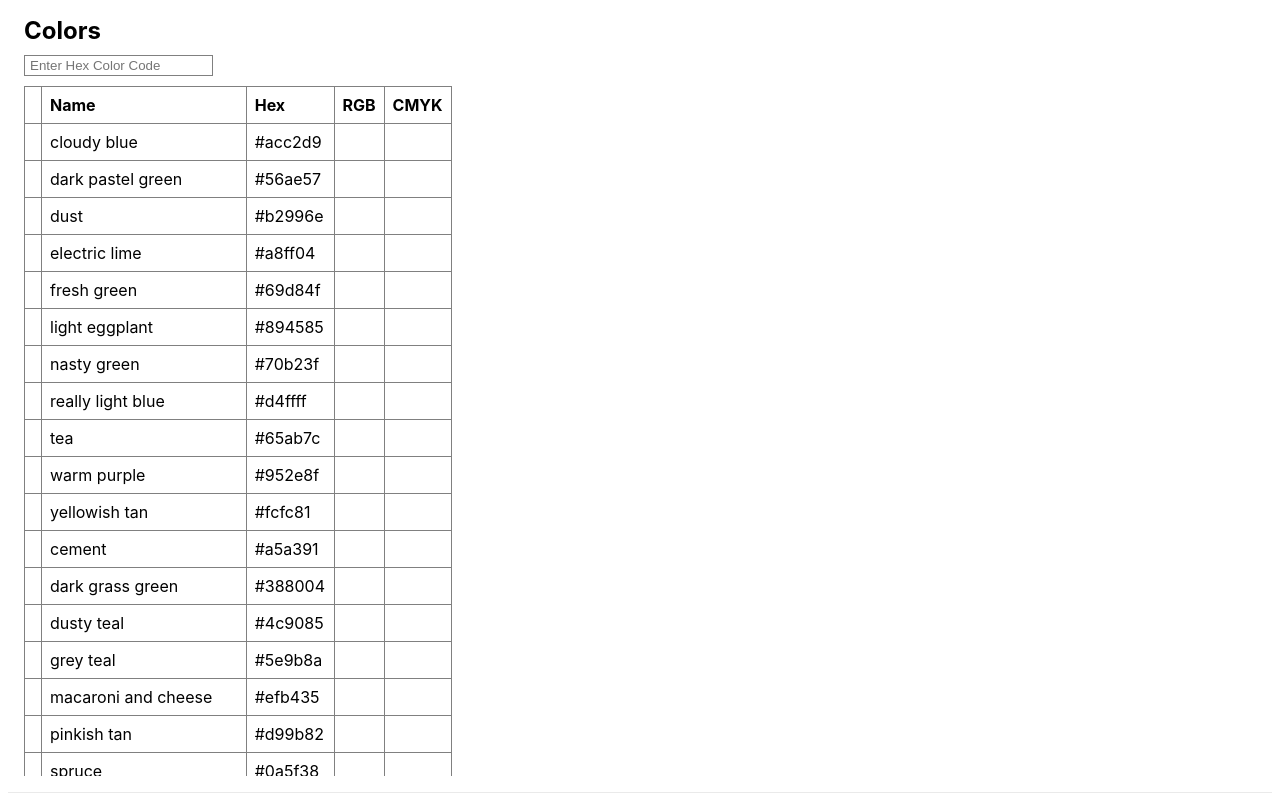
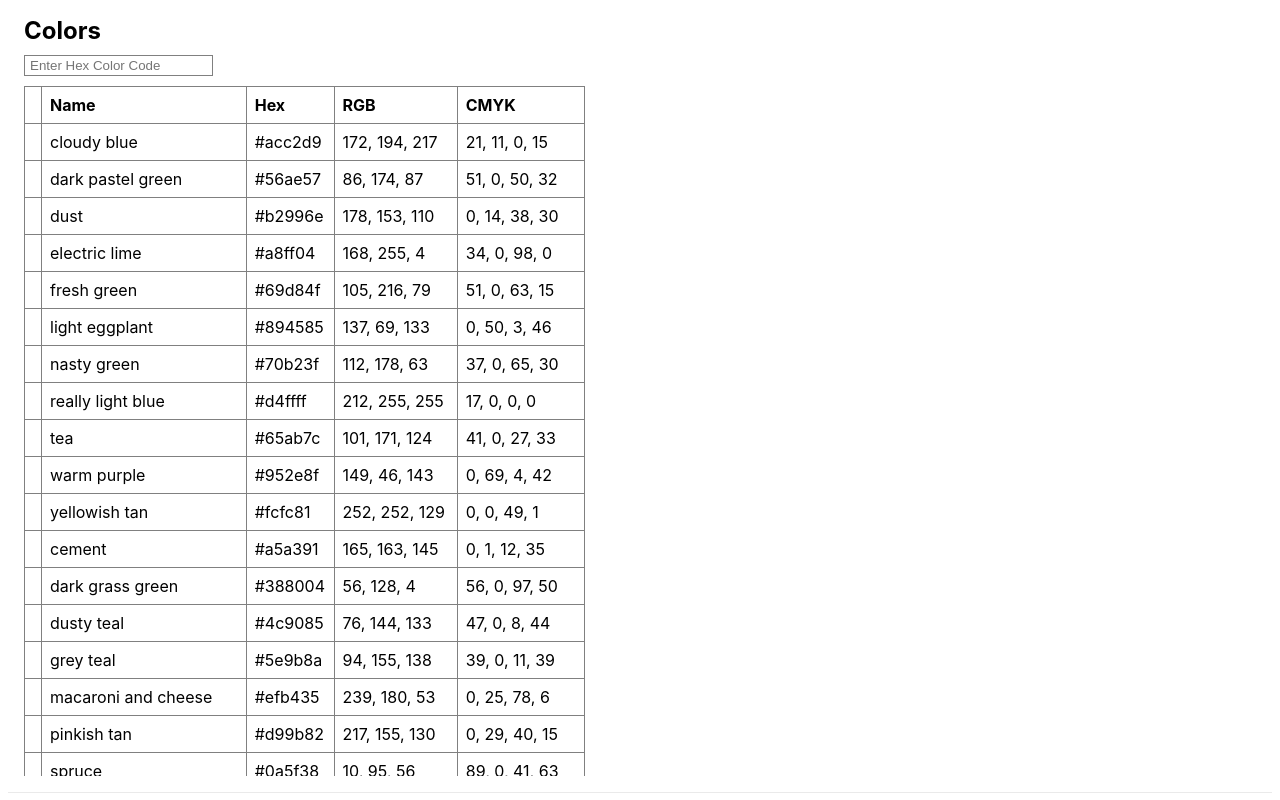
Before and after one commit to timeitel/color-search, a Next.js app: page / in a window 1280 px wide. Built offline with nearby package versions, Linux system fonts and the light colour scheme.

Commit message:
feat: rgb and cmyk columns

```diff
--- a/components/Table/table.js
+++ b/components/Table/table.js
@@ -7,8 +7,8 @@ const table = ({ colors }) => {
         <td></td>
         <td>{color}</td>
         <td>{hex}</td>
-        <td></td>
-        <td></td>
+        <td>{hexToRGB(hex)}</td>
+        <td>{hexToCMYK(hex)}</td>
       </tr>
     );
   });
@@ -32,3 +32,58 @@ const table = ({ colors }) => {
 };
 
 export default table;
+
+// helper function for conversion - https://stackoverflow.com/questions/21646738/convert-hex-to-rgba
+function hexToRGB(hex) {
+  var r = parseInt(hex.slice(1, 3), 16),
+    g = parseInt(hex.slice(3, 5), 16),
+    b = parseInt(hex.slice(5, 7), 16);
+
+  return `${r}, ${g}, ${b}`;
+}
+
+// helper function for conversion - http://www.javascripter.net/faq/hex2cmyk.htm
+function hexToCMYK(hex) {
+  var computedC = 0;
+  var computedM = 0;
+  var computedY = 0;
+  var computedK = 0;
+
+  hex = hex.charAt(0) == '#' ? hex.substring(1, 7) : hex;
+
+  if (hex.length != 6) {
+    return;
+  }
+  if (/[0-9a-f]{6}/i.test(hex) != true) {
+    return;
+  }
+
+  var r = parseInt(hex.substring(0, 2), 16);
+  var g = parseInt(hex.substring(2, 4), 16);
+  var b = parseInt(hex.substring(4, 6), 16);
+
+  // BLACK
+  if (r == 0 && g == 0 && b == 0) {
+    computedK = 1;
+    return [0, 0, 0, 1];
+  }
+
+  computedC = 1 - r / 255;
+  computedM = 1 - g / 255;
+  computedY = 1 - b / 255;
+
+  var minCMY = Math.min(computedC, Math.min(computedM, computedY));
+
+  computedC = (computedC - minCMY) / (1 - minCMY);
+  computedM = (computedM - minCMY) / (1 - minCMY);
+  computedY = (computedY - minCMY) / (1 - minCMY);
+  computedK = minCMY;
+
+  // format to required output
+  return `
+    ${(computedC * 100).toFixed(0)},
+    ${(computedM * 100).toFixed(0)},
+    ${(computedY * 100).toFixed(0)},
+    ${(computedK * 100).toFixed(0)}
+ `;
+}
```
